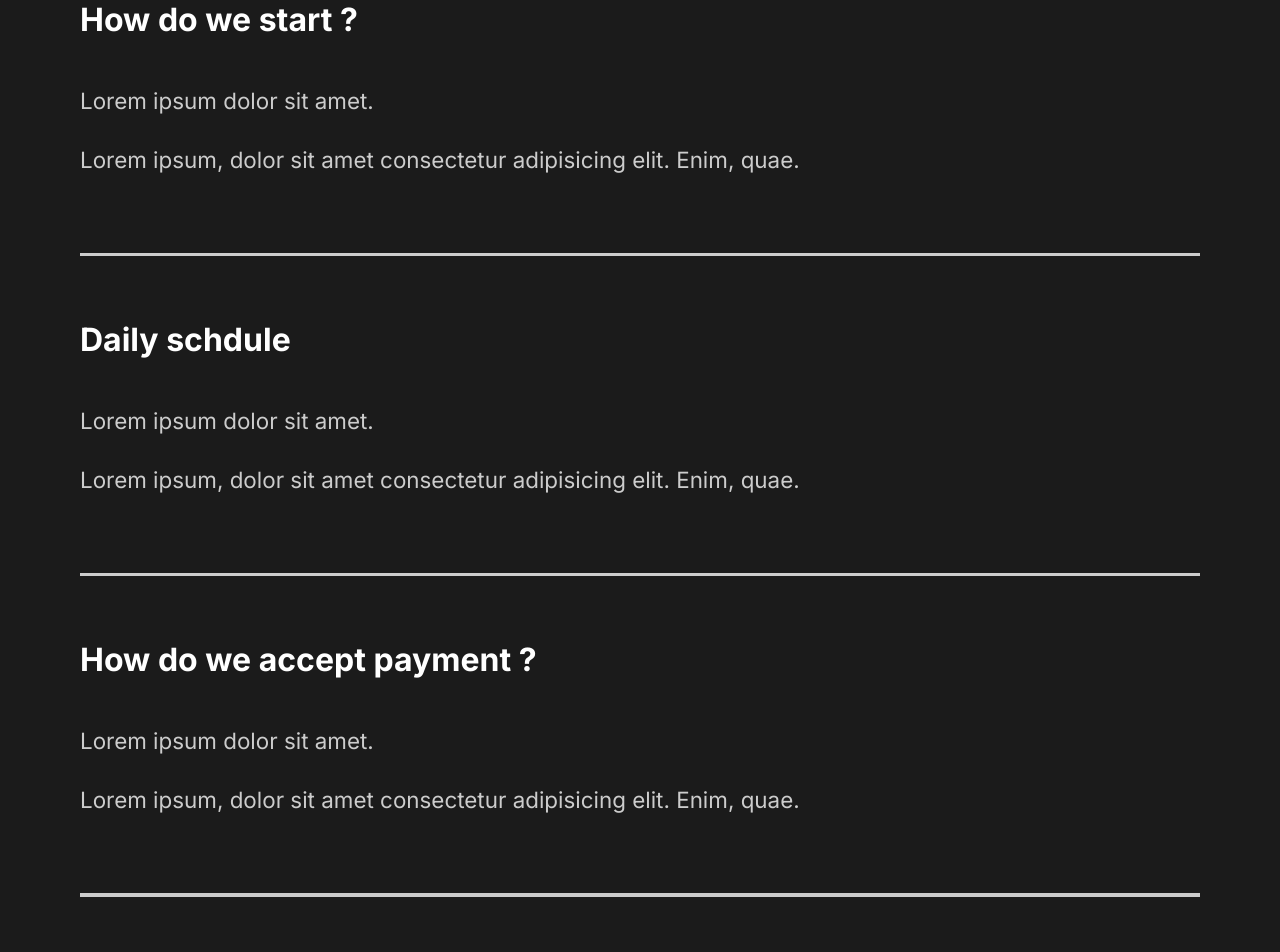
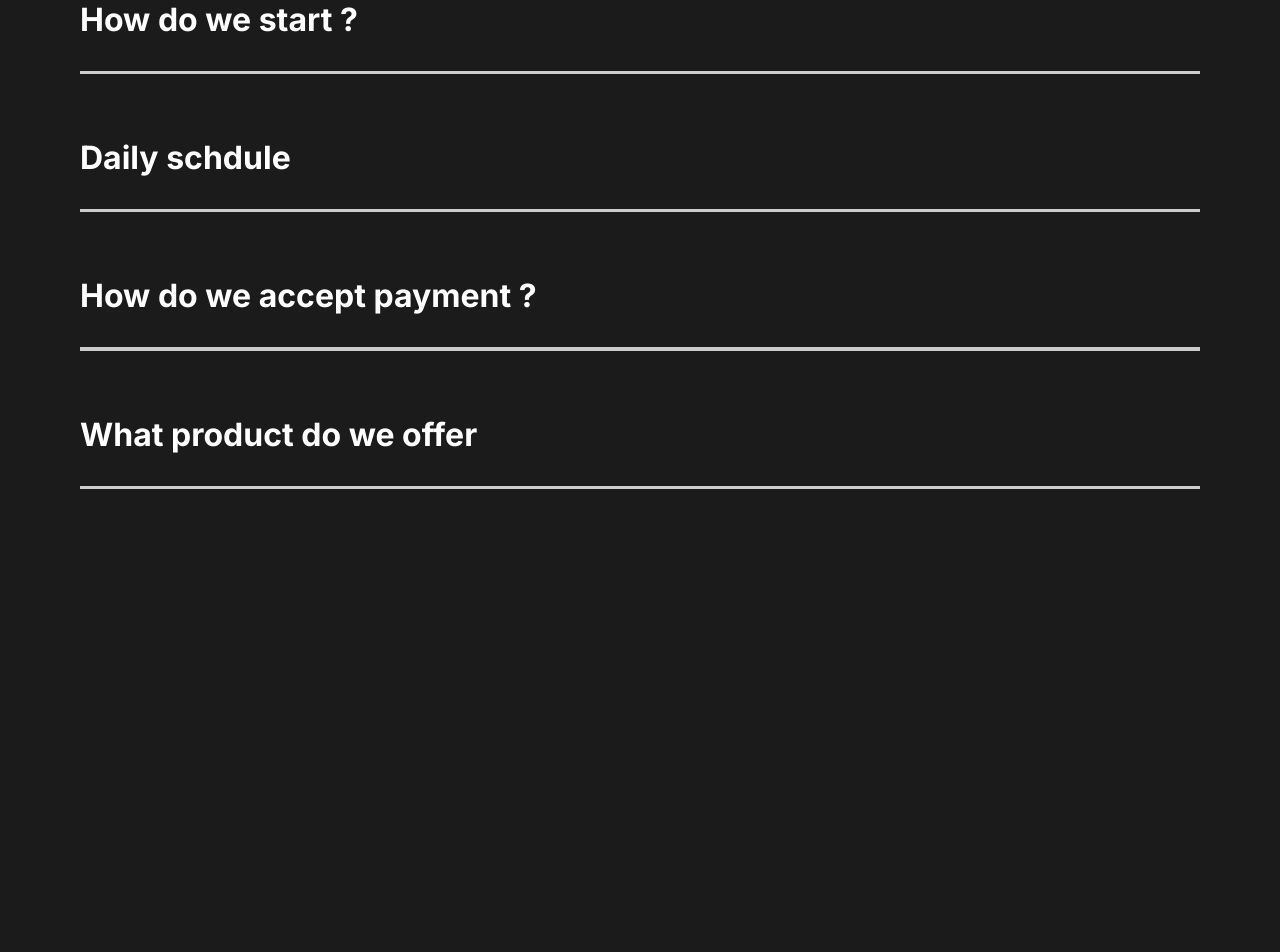
Before and after one commit to yashghori/studiowebapp, a React (Create React App) app: page / in a window 1280 px wide. Shown: the part 2160-3112 px from the top of the page. After the commit the page ends 2777 px from the top, so only its background shows below. Built offline with nearby package versions, Linux system fonts and the light colour scheme.

Commit message:
faq section

```diff
--- a/src/components/FaqSection.jsx
+++ b/src/components/FaqSection.jsx
@@ -1,44 +1,50 @@
 import React from 'react'
 import styled from 'styled-components'
 import { About } from '../Style'
+import Toggle from './Toggle'
+import { AnimateSharedLayout } from 'framer-motion'
 
 const FaqSection = () => {
     return (
         <div>
             <FaqStyle>
                 <h2>Any  Questions ?<span>FAQ</span> </h2>
-                <div className="question">
-                    <h4>How do we start ?</h4>
+                <AnimateSharedLayout>
+                    <Toggle title="How do we start ?" >
+
                         <div className="answer">
                             <p>Lorem ipsum dolor sit amet.</p>
                             <p>Lorem ipsum, dolor sit amet consectetur adipisicing elit. Enim, quae.</p>
                         </div>
-                    <div className="faq_line"></div>
-                </div>
-                <div className="question">
-                    <h4>Daily schdule</h4>
+
+
+                    </Toggle>
+                    <Toggle title="Daily schdule" >
+
                         <div className="answer">
                             <p>Lorem ipsum dolor sit amet.</p>
                             <p>Lorem ipsum, dolor sit amet consectetur adipisicing elit. Enim, quae.</p>
                         </div>
-                    <div className="faq_line"></div>
-                </div>
-                <div className="question">
-                    <h4>How do we accept payment ?</h4>
+
+                    </Toggle>
+                    <Toggle title="How do we accept payment ?" >
+
+                        <h4></h4>
                         <div className="answer">
                             <p>Lorem ipsum dolor sit amet.</p>
                             <p>Lorem ipsum, dolor sit amet consectetur adipisicing elit. Enim, quae.</p>
                         </div>
-                    <div className="faq_line"></div>
-                </div>
-                <div className="question">
-                    <h4>What product do we offer </h4>
+
+                    </Toggle>
+                    <Toggle title="What product do we offer">
+
                         <div className="answer">
                             <p>Lorem ipsum dolor sit amet.</p>
                             <p>Lorem ipsum, dolor sit amet consectetur adipisicing elit. Enim, quae.</p>
                         </div>
-                    <div className="faq_line"></div>
-                </div>
+
+                    </Toggle>
+                </AnimateSharedLayout>
 
             </FaqStyle>
         </div>
--- /dev/null
+++ b/src/components/Toggle.jsx
@@ -0,0 +1,18 @@
+import { MotionConfig } from 'framer-motion'
+import React, { useState } from 'react'
+import { motion } from 'framer-motion'
+
+const Toggle = ({ children, title }) => {
+    const [toggle, setToggle] = useState(false)
+    return (
+        <>
+            <motion.div layout className='question' onClick={() => setToggle(!toggle)} >
+                <motion.h4 layout >{title}</motion.h4>
+                {toggle ? children : ""}
+                <div className="faq_line"></div>
+            </motion.div>
+        </>
+    )
+}
+
+export default Toggle
```
Lines whose indentation alone changed are shown as unchanged.
